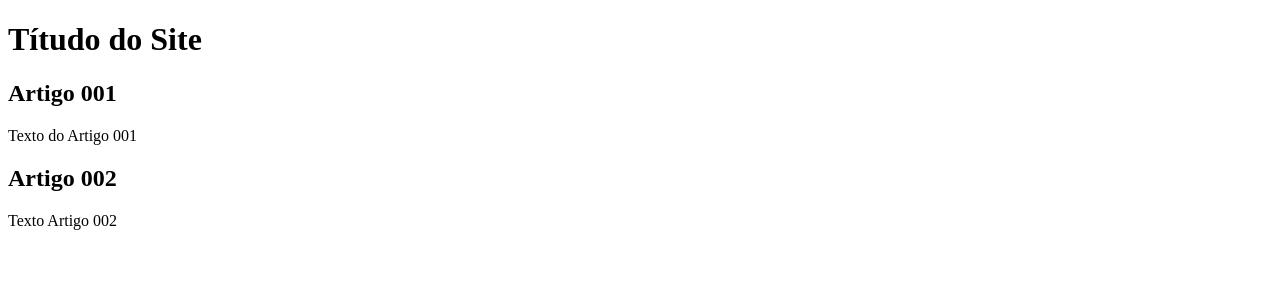
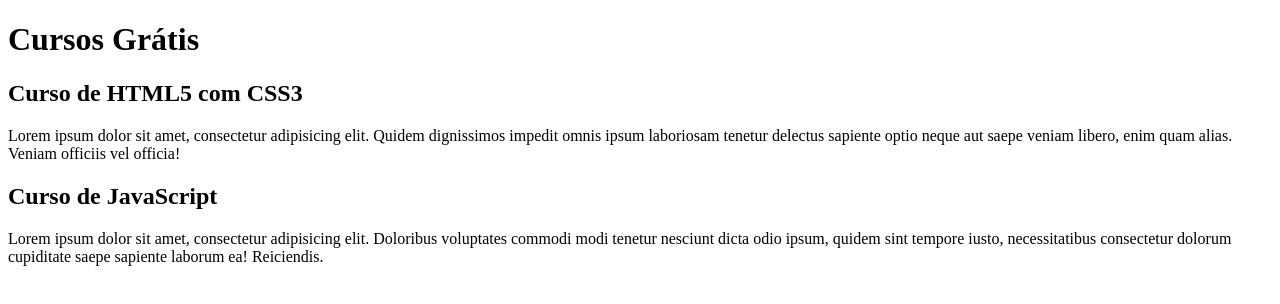
Before and after one commit to Fernandeess23/Projeto-Site, a plain HTML site: page index.html in a window 1280 px wide. Drawn offline with Linux system fonts and the light colour scheme.

Commit message:
comecei a escrever o conteudo

```diff
--- a/index.html
+++ b/index.html
@@ -3,20 +3,20 @@
 <head>
     <meta charset="UTF-8">
     <meta name="viewport" content="width=device-width, initial-scale=1.0">
-    <title>Título do Site</title>
+    <title></title>
 </head>
 <body>
     <main>
         <header>
-            <h1>Títudo do Site</h1>
+            <h1>Cursos Grátis</h1>
         </header>
         <article>
-            <h2>Artigo 001</h2>
-            <p>Texto do Artigo 001</p>
+            <h2>Curso de HTML5 com CSS3</h2>
+            <p>Lorem ipsum dolor sit amet, consectetur adipisicing elit. Quidem dignissimos impedit omnis ipsum laboriosam tenetur delectus sapiente optio neque aut saepe veniam libero, enim quam alias. Veniam officiis vel officia!</p>
         </article>
         <article>
-            <h2>Artigo 002</h2>
-            <p>Texto Artigo 002</p>
+            <h2>Curso de JavaScript</h2>
+            <p>Lorem ipsum dolor sit amet, consectetur adipisicing elit. Doloribus voluptates commodi modi tenetur nesciunt dicta odio ipsum, quidem sint tempore iusto, necessitatibus consectetur dolorum cupiditate saepe sapiente laborum ea! Reiciendis.</p>
         </article>
     </main>
 </body>
```
